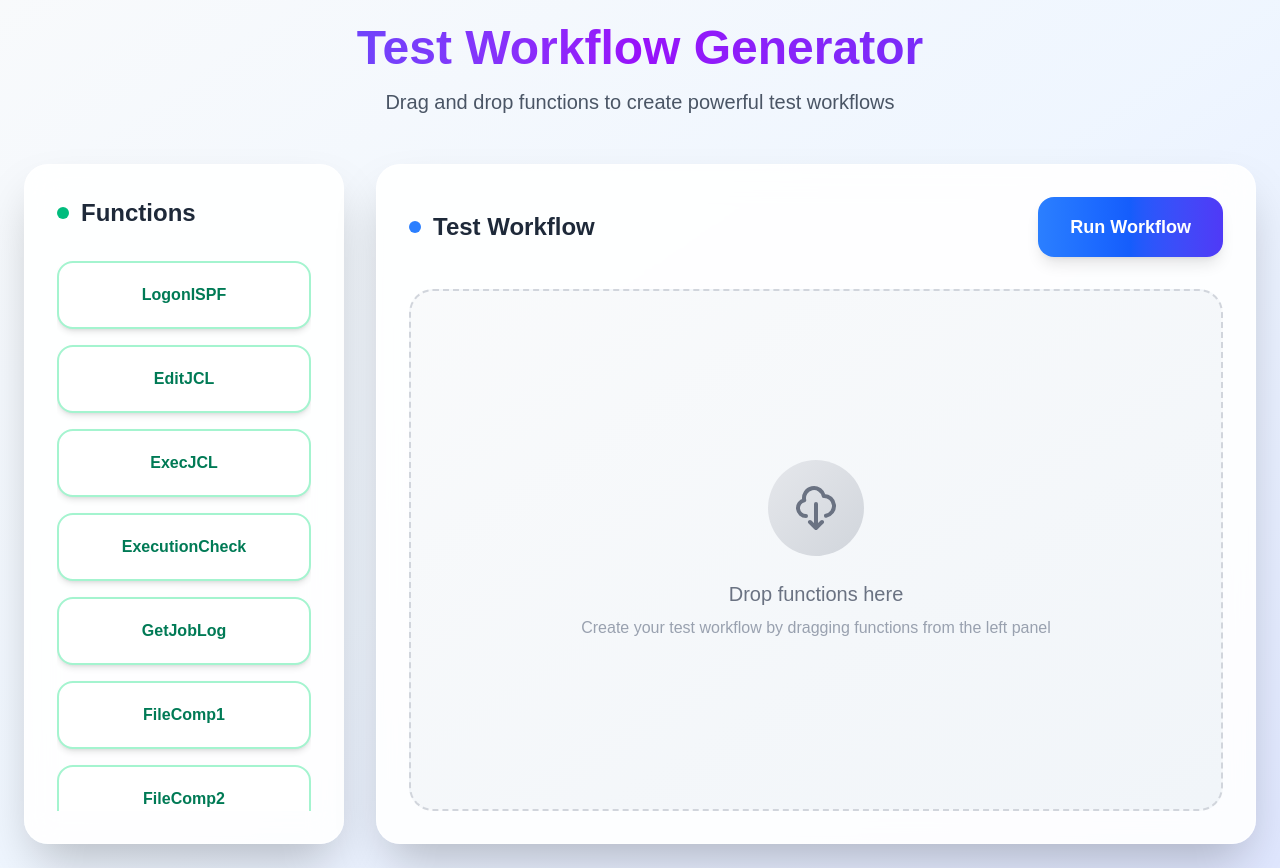
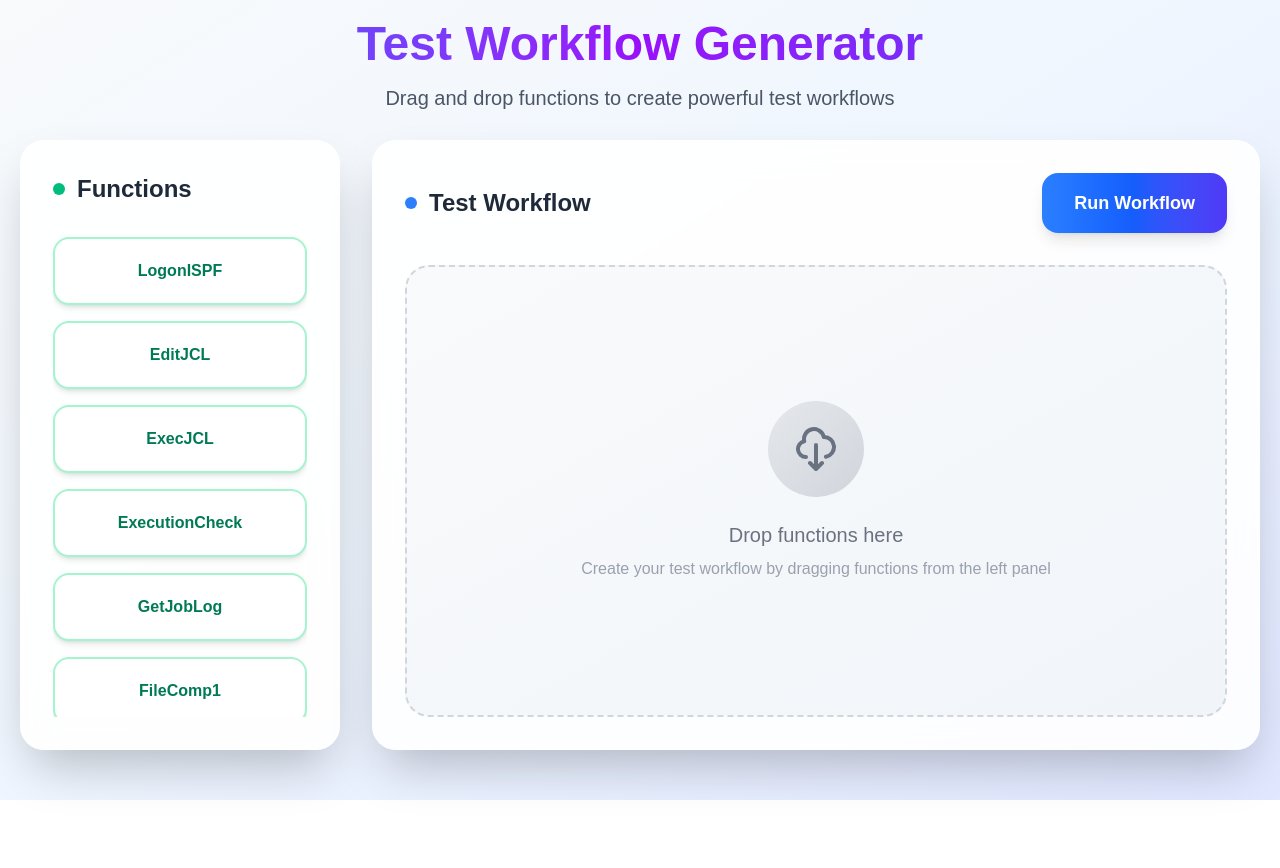
Before and after one commit to kei2333/test-workflow-nextjs, a Next.js app: page / in a window 1280 px wide. After the commit the page ends 800 px from the top, so only its background shows below. Built offline with nearby package versions, Linux system fonts and the light colour scheme.

Commit message:
改进了布局间距

```diff
--- a/src/app/page.tsx
+++ b/src/app/page.tsx
@@ -328,9 +328,9 @@ export default function Home() {
   };
 
   return (
-    <div className="min-h-screen bg-gradient-to-br from-slate-50 via-blue-50 to-indigo-100 p-6">
+    <div className="min-h-screen bg-gradient-to-br from-slate-50 via-blue-50 to-indigo-100 p-5">
       <div className="max-w-7xl mx-auto">
-        <div className="text-center mb-12">
+        <div className="text-center mb-7">
           <h1 className="text-5xl font-bold bg-gradient-to-r from-blue-600 via-purple-600 to-indigo-600 bg-clip-text text-transparent mb-4">
             Test Workflow Generator
           </h1>
@@ -339,7 +339,7 @@ export default function Home() {
           </p>
         </div>
 
-        <div className="flex gap-8 h-[calc(100vh-120px)]">
+        <div className="flex gap-8 h-[calc(100vh-190px)]">
           {/* Left Panel - Functions */}
           <div className="w-80 bg-white/90 backdrop-blur-lg rounded-3xl shadow-2xl border border-white/50 p-8 flex flex-col h-full">
             <h2 className="text-2xl font-bold mb-8 text-gray-800 flex items-center gap-3">
```
